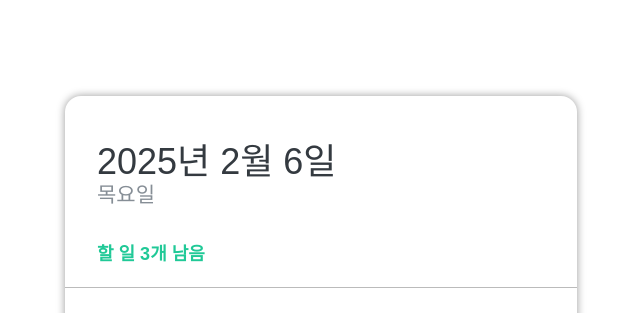
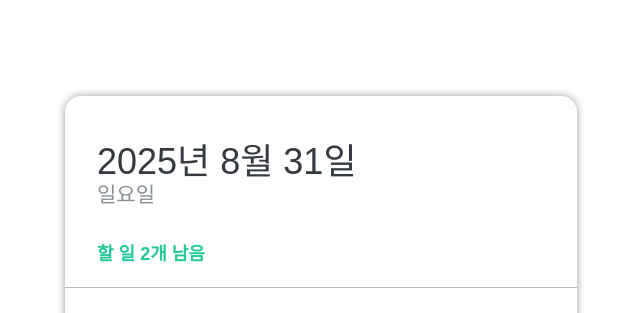
Before and after one commit to minhi0505/react-study-2508, a React (Vite) app: page / in a window 1280 px wide. Shown: the top 313 px of the page, without its empty margins (319-959 px from the left). Built offline with nearby package versions, Linux system fonts and the light colour scheme.

Commit message:
실습문제 1-7. 할 일 남은 개수 카운팅

```diff
--- a/src/components/Todos/TodoHeader.jsx
+++ b/src/components/Todos/TodoHeader.jsx
@@ -1,15 +1,25 @@
 import React from 'react';
 import styles from './scss/TodoHeader.module.scss';
 
-const TodoHeader = () => {
+const TodoHeader = ({count}) => {
 
     const { day, 'tasks-left': left } = styles;
 
+    const today = new Date();
+
+    const dateString = today.toLocaleDateString('ko-KR', {
+        year: 'numeric',
+        month: 'long',
+        day: 'numeric',
+    });
+
+    const dayName = today.toLocaleDateString('ko-KR', { weekday: 'long' });
+
     return (
         <header>
-            <h1>2025년 2월 6일</h1>
-            <div className={day}>목요일</div>
-            <div className={left}>할 일 3개 남음</div>
+            <h1>{dateString}</h1>
+            <div className={day}>{dayName}</div>
+            <div className={left}>할 일 {count}개 남음</div>
         </header>
     );
 };
--- a/src/components/Todos/TodoTemplate.jsx
+++ b/src/components/Todos/TodoTemplate.jsx
@@ -34,9 +34,12 @@ const TodoTemplate = () => {
         // setTodos(copyTodos);
     };
 
+    // 남은 할 일 개수 구하기
+    const countRestTodo = todos.filter(todo => !todo.done).length;
+
     return (
         <div className={styles.TodoTemplate}>
-            <TodoHeader />
+            <TodoHeader count={countRestTodo} />
             <TodoMain items={todos} onDelete={removeTodo} onCheck={checkTodo} />
             <TodoInput onAdd={addTodo} />
         </div>
```
